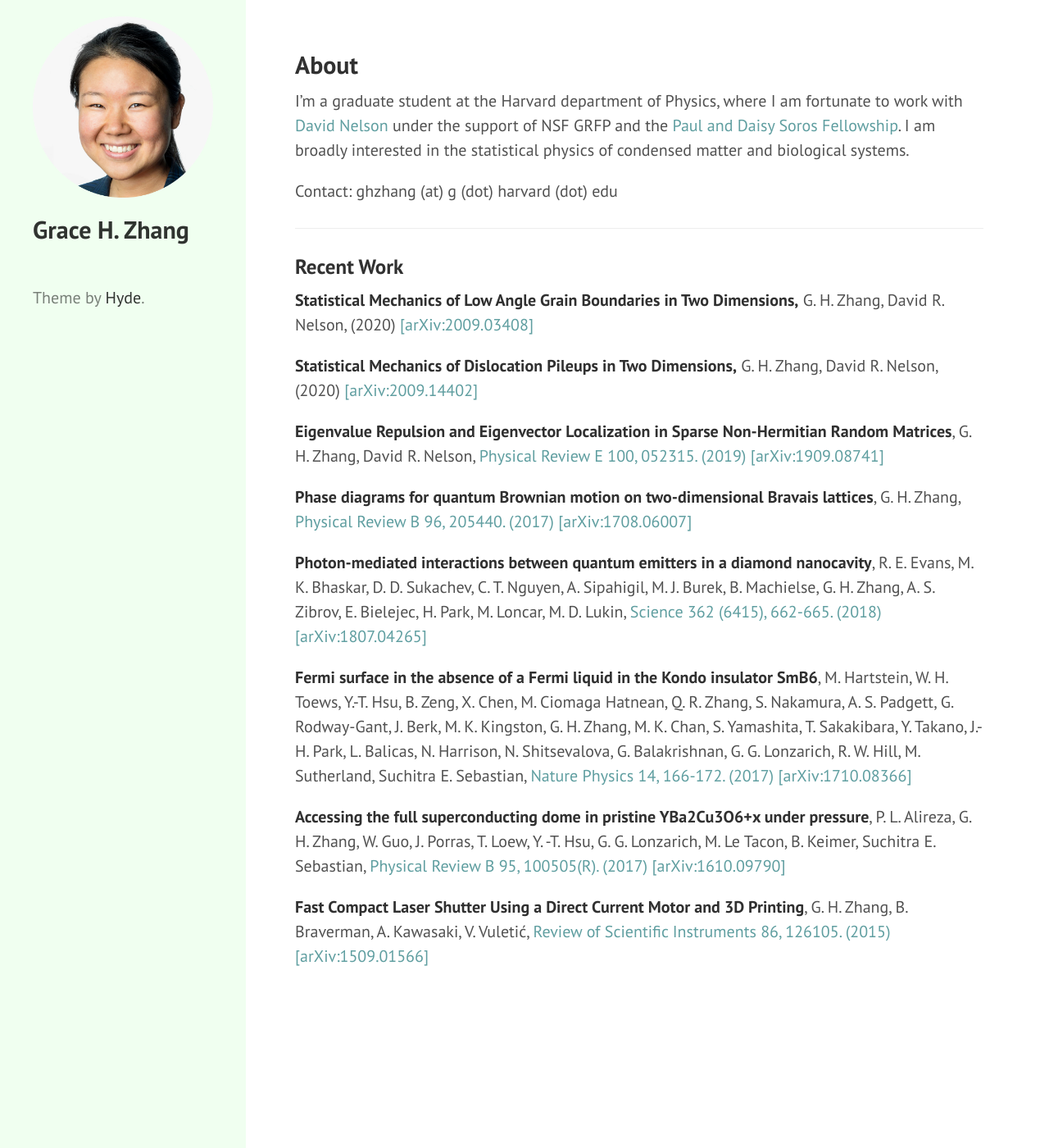
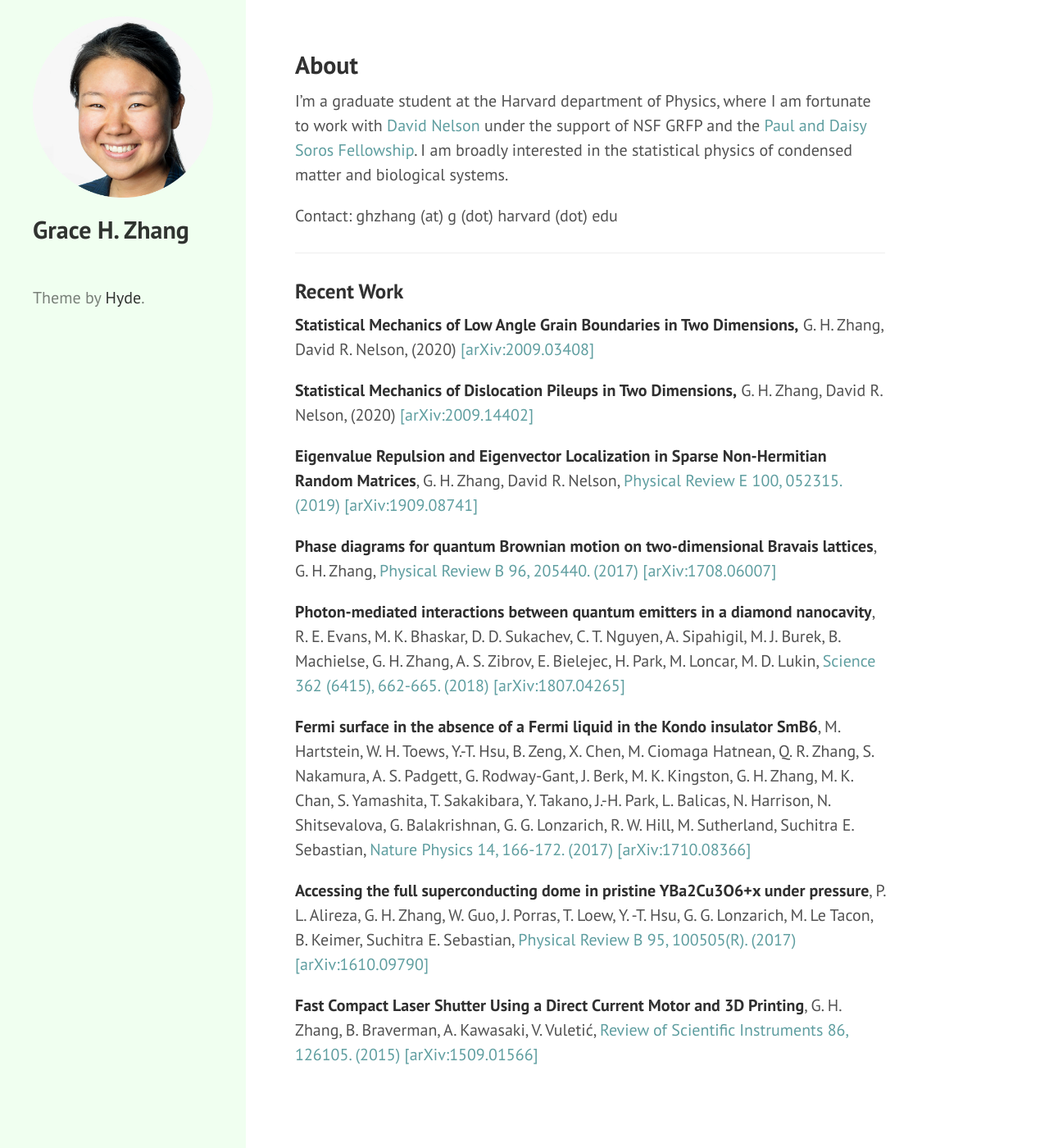
Before and after one commit to ghzhang0/ghzhang0.github.io, a Jekyll site: the page built from index.markdown, in a window 1280 px wide and 1400 px high. Shown: the whole window at 82% size. Built offline with Jekyll 4.4.1, drawn with Linux system fonts in a browser that asks for light colours.

Commit message:
Update hyde.css

```diff
--- a/public/css/hyde.css
+++ b/public/css/hyde.css
@@ -126,9 +126,9 @@ a.sidebar-nav-item:focus {
   padding-bottom: 4rem;
 }
 
-@media (min-width: 28em) {
+@media (min-width: 48em) {
   .content {
-    max-width: 58rem;
+    max-width: 38rem;
     margin-left: 17rem;
     margin-right: 3rem;
   }
```
